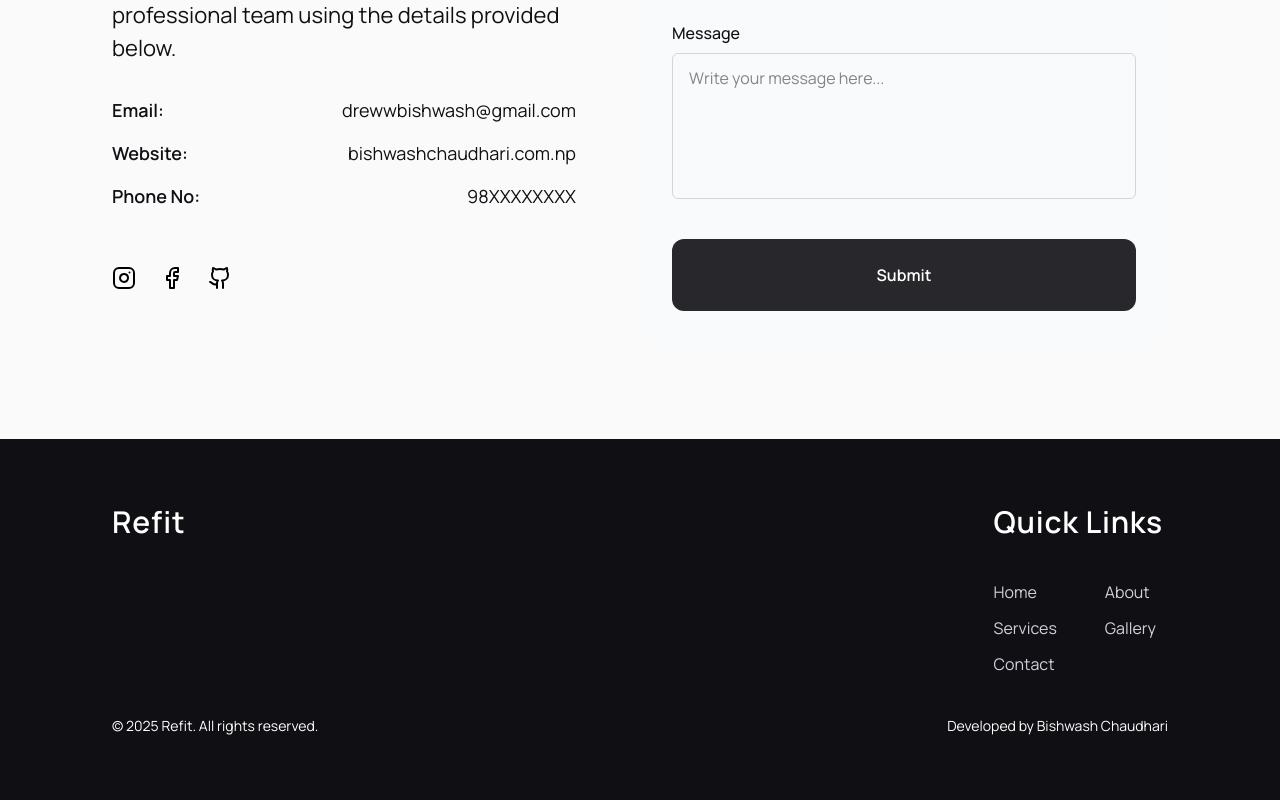
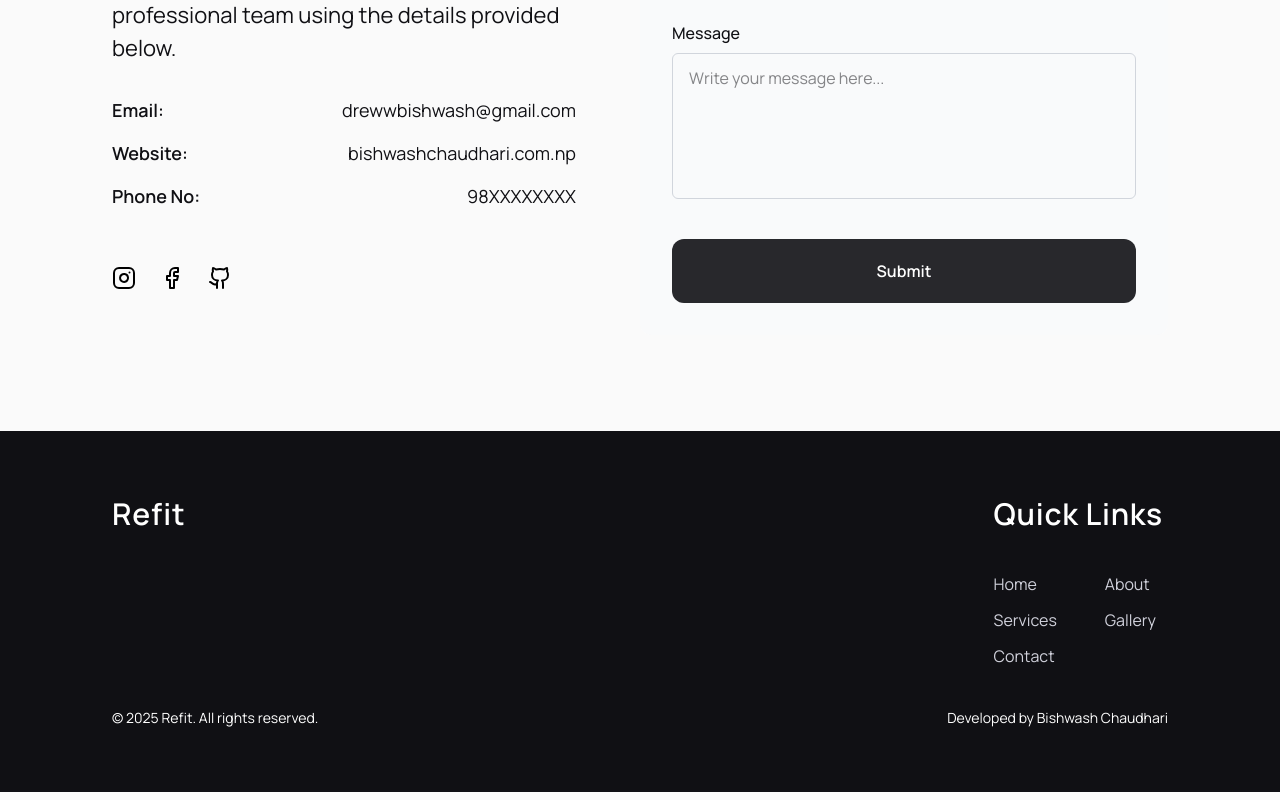
Before and after one commit to Bishwash-007/refit, a React (Vite) app: page / in a window 1280 px wide. Shown: the part 7576-8376 px from the top of the page. Built offline with nearby package versions, Linux system fonts and the light colour scheme.

Commit message:
fix: adjust button padding in Contact component for better styling

```diff
--- a/src/components/Contact.jsx
+++ b/src/components/Contact.jsx
@@ -74,7 +74,7 @@ const Contact = () => {
 
             <button
               type="submit"
-              className="mt-4 rounded-xl bg-mid px-6 py-6 text-white font-semibold hover:bg-mid-dark transition"
+              className="mt-4 rounded-xl bg-mid px-6 py-5 text-white font-semibold hover:bg-mid-dark transition"
             >
               Submit
             </button>
```
